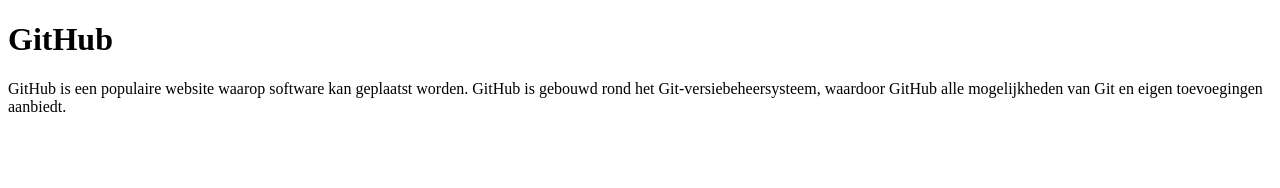
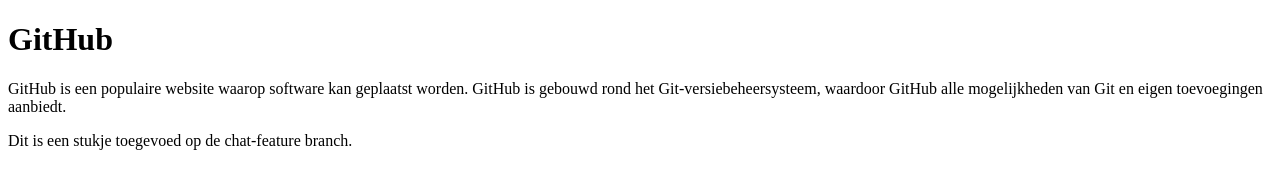
Before and after one commit to LecoutereWillem/Kennismaking, a plain HTML site: page index.html in a window 1280 px wide. Drawn offline with Linux system fonts and the light colour scheme.

Commit message:
Update contact.html met chat feature

```diff
--- a/index.html
+++ b/index.html
@@ -13,5 +13,6 @@
 gebouwd rond het Git-versiebeheersysteem, waardoor GitHub alle mogelijkheden van Git
 en eigen toevoegingen aanbiedt.
  </p>
+ <p>Dit is een stukje toegevoed op de chat-feature branch.</p>
 </body>
 </html>
```
Also changed, not shown: contact.html (+1 -0 lines), 1 other file.
